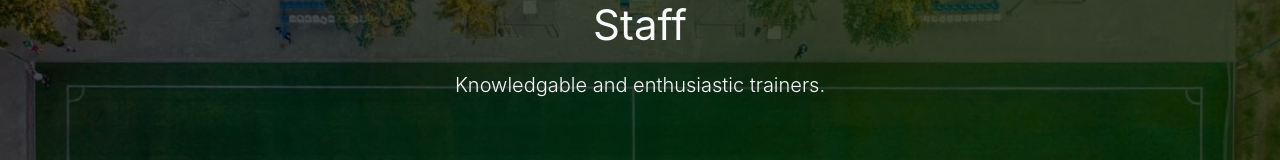
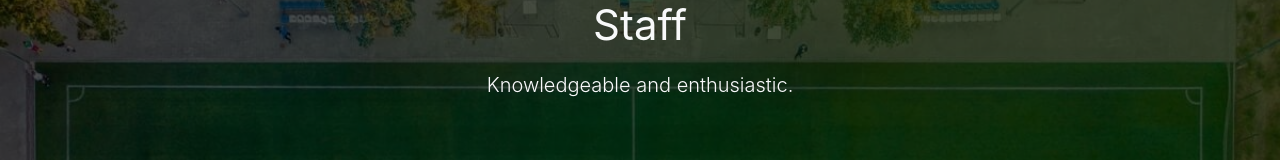
Before and after one commit to natbutter/footandball, a plain HTML site: page Staff.html in a window 1280 px wide. Shown: the part 122-282 px from the top of the page. Drawn offline with Linux system fonts and the light colour scheme.

Commit message:
Update Staff.html
te

```diff
--- a/Staff.html
+++ b/Staff.html
@@ -28,7 +28,7 @@
 					<div class="col mt-5 pt-4">
 						<h1 class="text-light">Staff</h1>
 						<p class="lead">
-							Knowledgable and enthusiastic trainers.
+							Knowledgeable and enthusiastic.
 						</p>
 					</div>
 				</div>
```
